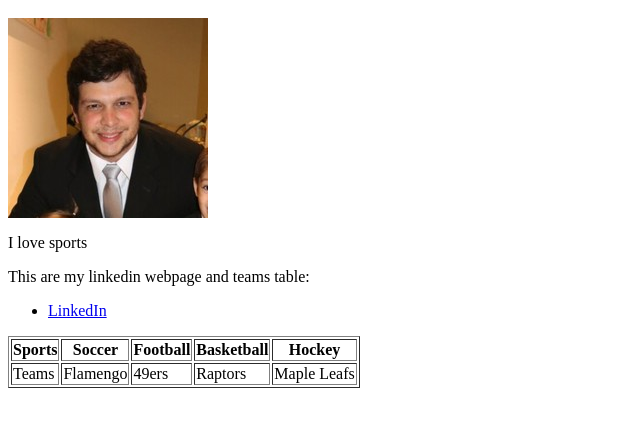
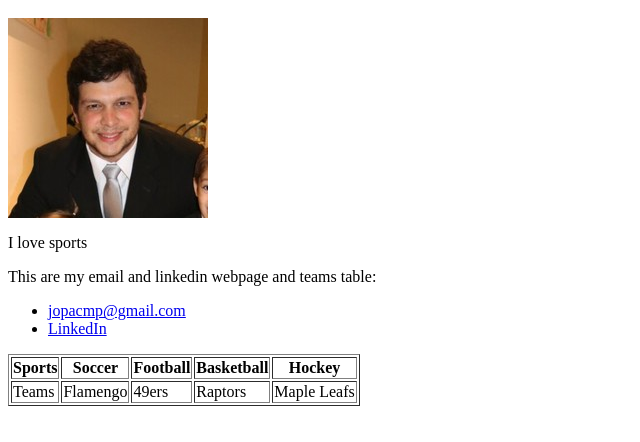
Before and after one commit to jpcmp/jpcmp.github.io, a plain HTML site: page index.html in a window 1280 px wide. Shown: the part 66-508 px from the top of the page, without its empty margins (0-640 px from the left). Drawn offline with Linux system fonts and the light colour scheme.

Commit message:
Update index.html

```diff
--- a/index.html
+++ b/index.html
@@ -9,9 +9,10 @@
     <img src="jp.jpg" alt="JP">
     <br>
     <p>I love sports</p>
-    <p>This are my linkedin webpage and teams table:</p>
+    <p>This are my email and linkedin webpage and teams table:</p>
     <ul>
-        <li><a href="https://www.linkedin.com/in/joao-paulo-maia-pinto/">LinkedIn</a></li>
+            <li><a href="mailto:jopacmp@gmail.com">jopacmp@gmail.com</a></li>
+            <li><a href="https://www.linkedin.com/in/joao-paulo-maia-pinto/">LinkedIn</a></li>
     </ul>
     <table border="1">
         <thead>
```
